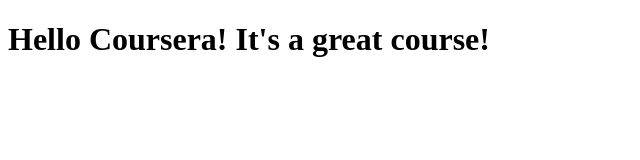
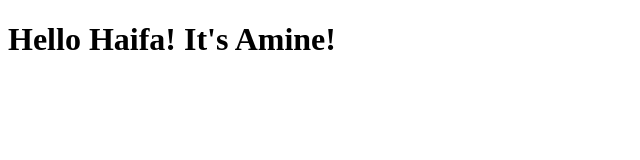
Before and after one commit to amineabbassi/coursera-test, a plain HTML site: page site/index.html in a window 1280 px wide. Shown: the whole page, without its empty margins (0-640 px from the left). Drawn offline with Linux system fonts and the light colour scheme.

Commit message:
new modification.

```diff
--- a/site/index.html
+++ b/site/index.html
@@ -4,6 +4,6 @@
 	<title>Hello Coursera!</title>
 </head>
 <body>
-<h1>Hello Coursera! It's a great course!</h1>
+<h1>Hello Haifa! It's Amine!</h1>
 </body>
 </html>
```
